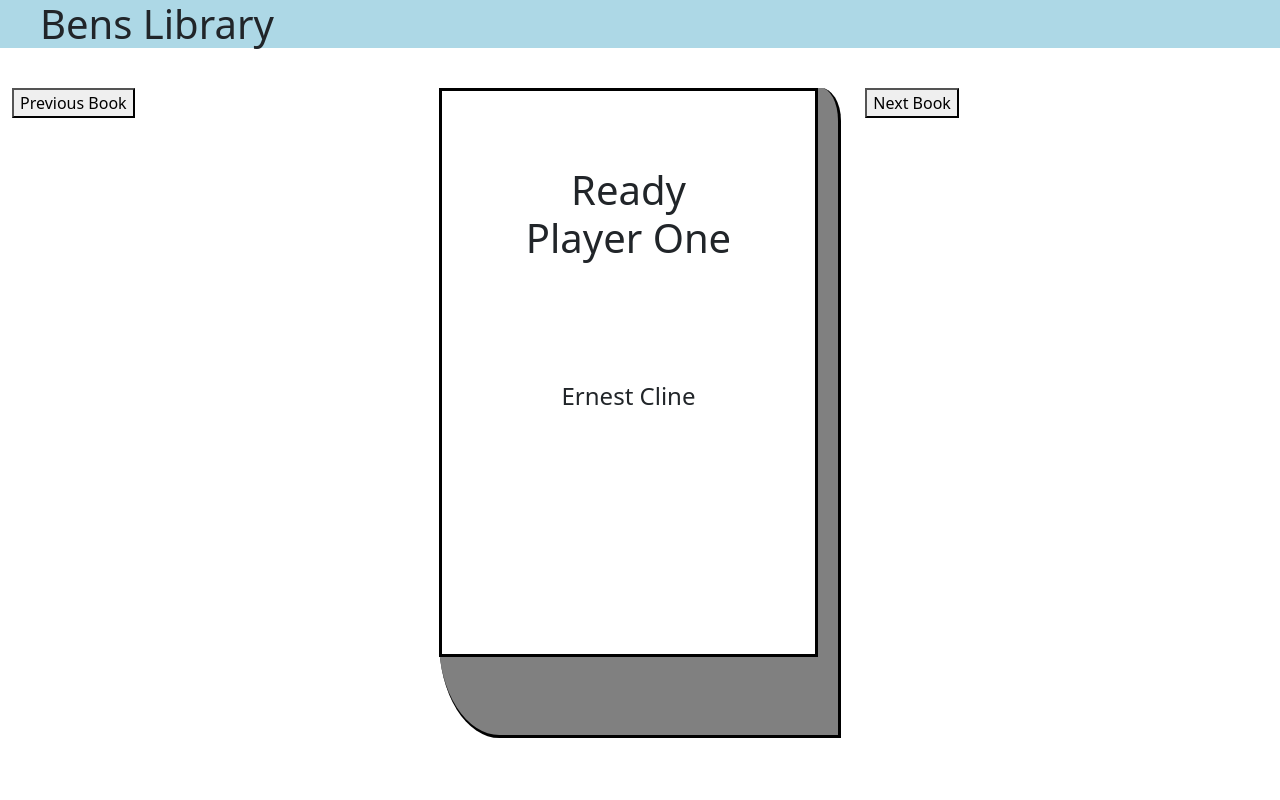
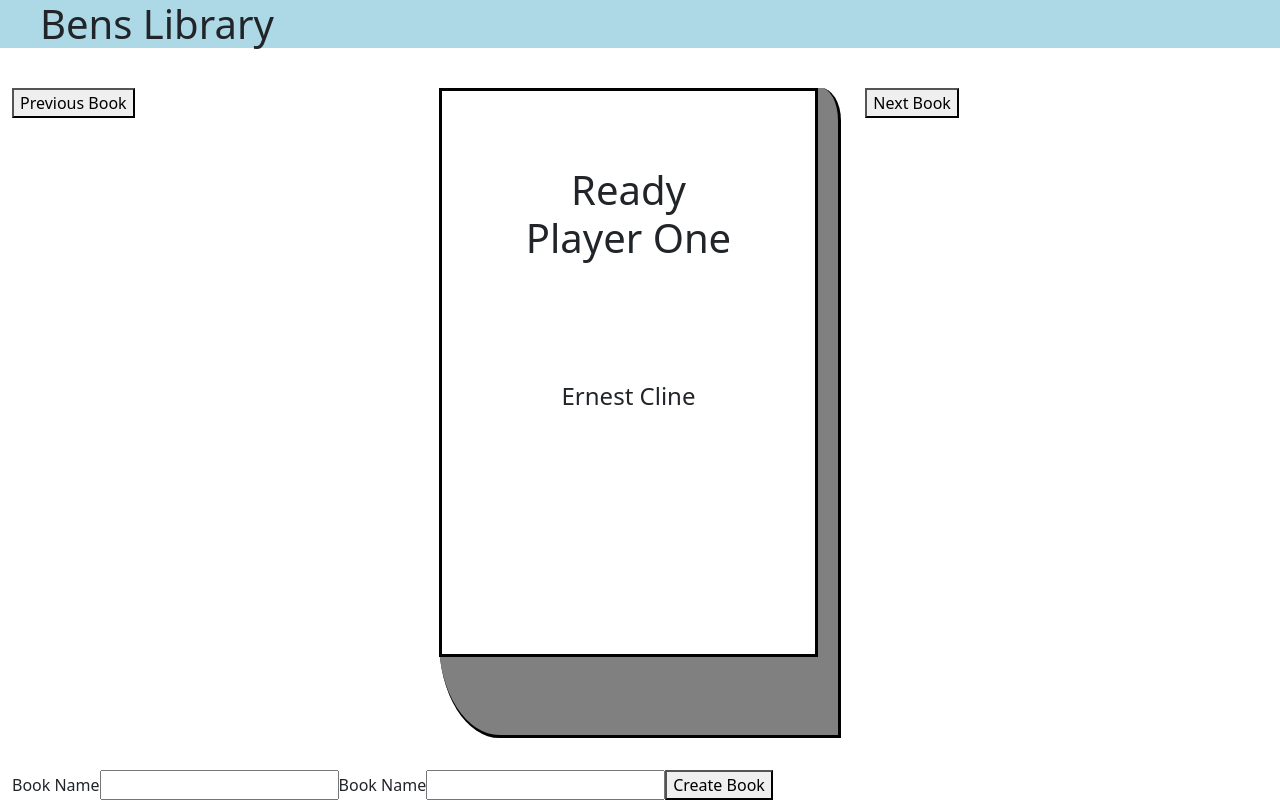
Before and after one commit to Ben-Fisch/DCCReactLibrary, a React (Create React App) app: page / in a window 1280 px wide. Built offline with nearby package versions, Linux system fonts and the light colour scheme.

Commit message:
Created and completed the CreateBook component

```diff
--- a/src/components/App.jsx
+++ b/src/components/App.jsx
@@ -2,6 +2,7 @@
 import './App.css'
 import TitleBar from "./TitleBar/TitleBar";
 import BookViewer from "./BookViewer/BookViewer";
+import BookCreator from "./BookCreator/BookCreator";
 
 class App extends Component {
     constructor(props) {
@@ -38,11 +39,20 @@
         });
     }
 
+    createBook = (newBook) => {
+        console.log('From the createBook on App component', newBook)
+        this.books.push(newBook);
+        this.setState({
+            bookNumber: this.books.length - 1
+        });
+    }
+
     render() {
         return (
             <div className="container-fluid">
                 <TitleBar />
                 <BookViewer book={this.books[this.state.bookNumber]} nextBook={this.goToNextBook} previousBook={this.goToPreviousBook} />
+                <BookCreator createNewBook={this.createBook} />
             </div>
         )
     }
--- /dev/null
+++ b/src/components/BookCreator/BookCreator.jsx
@@ -0,0 +1,37 @@
+import React, { Component } from 'react';
+
+class BookCreator extends Component {
+    constructor(props) {
+        super(props);
+        this.state = {
+            title: '',
+            author: ''
+        }
+    }
+
+    handleChange = (event) => {
+        this.setState({
+            [event.target.name]: event.target.value
+        });
+    }
+
+    handleSubmit = (event) => {
+        event.preventDefault();
+        this.props.createNewBook(this.state)
+    }
+
+
+    render() {
+        return (
+            <form onSubmit={this.handleSubmit}>
+                <label>Book Name</label>
+                <input name="title" onChange={this.handleChange} value={this.state.title} />
+                <label>Book Name</label>
+                <input name="author" onChange={this.handleChange} value={this.state.author} />
+                <button type="submit">Create Book</button>
+            </form>
+         );
+    }
+}
+
+export default BookCreator;
```
Also changed, not shown: src/components/BookCreator/BookCreator.css (added).
